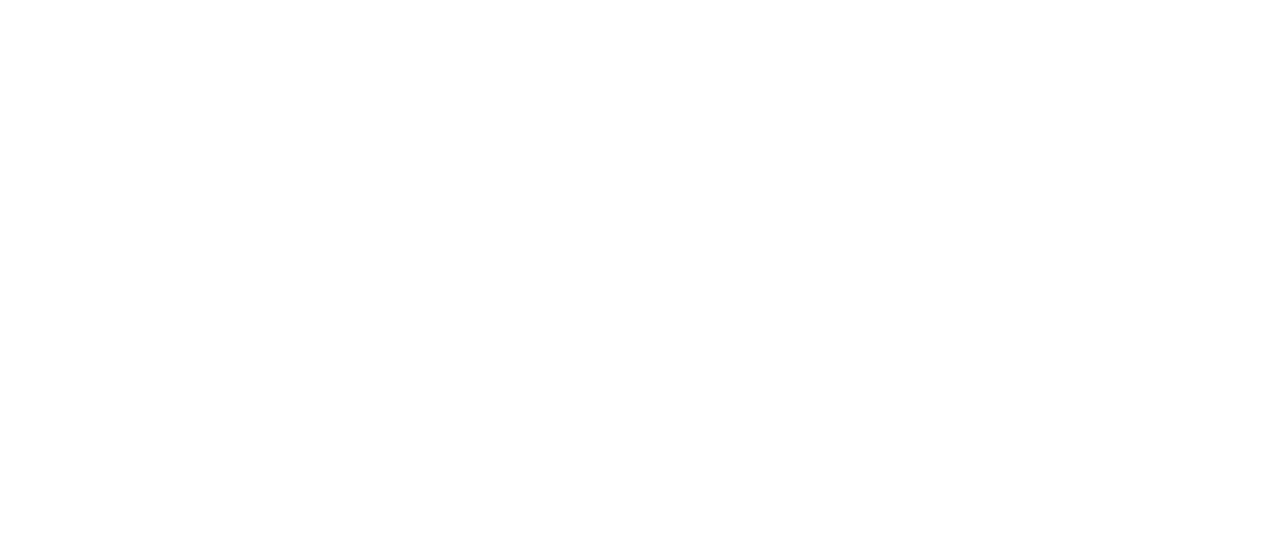
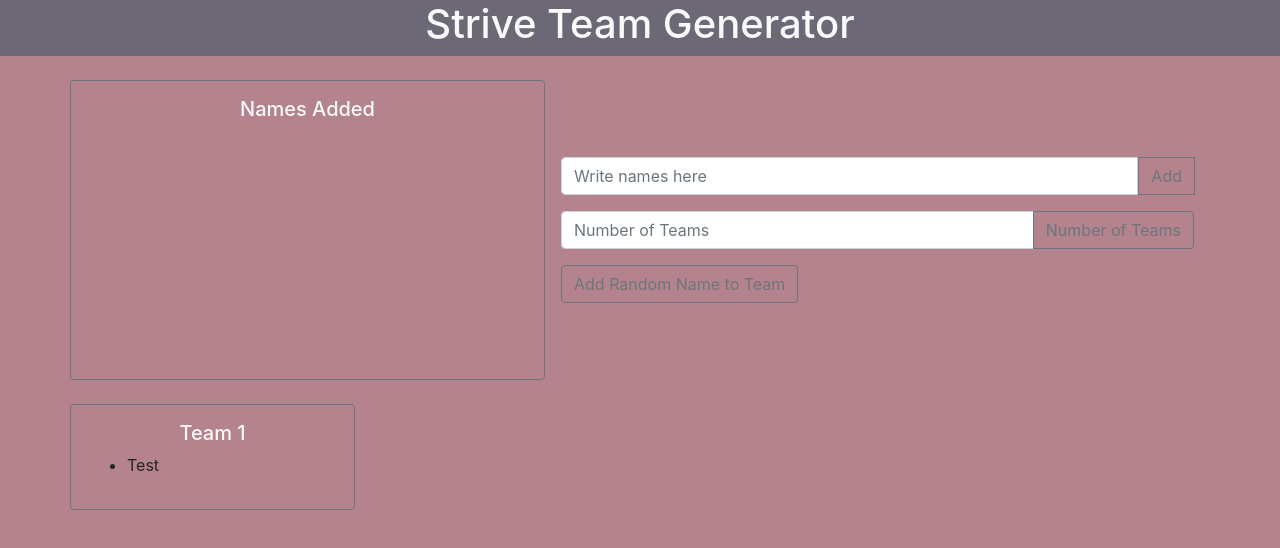
Before and after one commit to ASMahmood/M2-D4, a plain HTML site: page index.html in a window 1280 px wide. Drawn offline with nearby package versions, Linux system fonts and the light colour scheme.

Commit message:
Update_M2-D4
-Sorta works. Names are being appended to random teams. Need to change that so team size is equal

```diff
--- a/index.html
+++ b/index.html
@@ -11,24 +11,156 @@
 -->
 <html lang="en">
   <head>
-    <!-- Required meta tags -->
     <meta charset="utf-8" />
     <meta
       name="viewport"
       content="width=device-width, initial-scale=1, shrink-to-fit=no"
     />
 
-    <!-- Bootstrap CSS -->
     <link
       rel="stylesheet"
       href="https://stackpath.bootstrapcdn.com/bootstrap/4.3.1/css/bootstrap.min.css"
       integrity="sha384-ggOyR0iXCbMQv3Xipma34MD+dH/1fQ784/j6cY/iJTQUOhcWr7x9JvoRxT2MZw1T"
       crossorigin="anonymous"
     />
+
+    <title>Strive Team Generator</title>
+
+    <style>
+      body {
+        background-color: #b5838d;
+      }
+
+      .header {
+        background-color: #6d6875;
+      }
+
+      .names {
+        height: 300px;
+      }
+
+      .names ul {
+        list-style: none;
+      }
+    </style>
   </head>
   <body>
-    <!-- Optional JavaScript -->
-    <!-- jQuery first, then Popper.js, then Bootstrap JS -->
+    <header>
+      <div class="container-fluid">
+        <div class="row">
+          <div class="col-12 text-center text-light header">
+            <h1>Strive Team Generator</h1>
+          </div>
+        </div>
+      </div>
+    </header>
+
+    <div class="container my-4">
+      <div class="row names">
+        <div class="col-12 col-md-5 border border-secondary rounded p-3 overflow-auto">
+          <h5 class="text-center text-light">Names Added</h5>
+          <ul id="names-added">
+          </ul>
+        </div>
+        <div class="col-12 col-md-7 p-3 d-flex flex-column align-self-center">
+            <div class="input-group mb-3">
+                <input
+                  type="text"
+                  id="input-add-names"
+                  class="form-control"
+                  placeholder="Write names here"
+                  aria-label="Write names here"
+                  aria-describedby="button-addon1"
+                />
+                <div class="input-group-prepend">
+                  <button
+                    class="btn btn-outline-secondary"
+                    type="button"
+                    id="button-add-names"
+                    onclick="addNames()"
+                  >
+                    Add
+                  </button>
+                </div>
+            </div>
+            <div class="input-group mb-3">
+                <input type="number" class="form-control" id="number-of-teams" placeholder="Number of Teams" aria-label="Number of Teams" aria-describedby="button-addon2">
+                <div class="input-group-append">
+                  <button class="btn btn-outline-secondary" type="button" id="button-addon2" onclick="generateTables()">Number of Teams</button>
+                </div>
+            </div>
+            <div class="input-group mb-3>
+                <div class="input-group-append">
+                    <button class="btn btn-outline-secondary" type="button" id="button-addon2" onclick="addNametoTeam()">Add Random Name to Team</button>
+                  </div>
+            </div>
+        </div>
+      </div>
+    </div>
+    <div class="container" id="team-container">
+      <div class="row">
+        <div class="col-3 border border-secondary rounded p-3 overflow-auto">
+          <h5 class="text-center text-light">Team 1</h5>
+          <ul class="team"">
+            <li>Test</li>
+          </ul>
+        </div>
+      </div>
+    </div>
+    <script>
+        const addNames = function() {
+            let nameInput = document.querySelector("#input-add-names").value
+            let nameList = document.querySelector("#names-added")
+            let newName = document.createElement("li")
+            newName.innerText = nameInput
+            nameList.appendChild(newName)
+            nameInput = ""
+        }
+
+        const nameRandomizer = function() {
+            let nameArray = document.querySelectorAll("#names-added li")
+            let random = Math.floor(Math.random()*nameArray.length)
+
+            let nameList = document.querySelector("#names-added")
+            let randomName = nameArray[random].innerText
+            nameList.removeChild(nameArray[random])
+            nameArray = document.querySelectorAll("#names-added li")
+
+            console.log(randomName)
+            return randomName
+        }
+
+        const generateTables = function() {
+            let numbTables = document.querySelector("#number-of-teams").value
+            let teamsContainer = document.querySelector("#team-container")
+            teamsContainer.innerHTML = ""
+            let newRow = document.createElement("div")
+            newRow.classList.add("row")
+            for (let i = 0; i < numbTables; i++) {
+                let newCol = document.createElement("div")
+                newCol.classList.add("col-3", "border", "border-secondary", "rounded", "p-3", "overflow-auto")
+                let newTitle = document.createElement("h5")
+                newTitle.classList.add("text-center", "text-light")
+                newTitle.innerText = "Team " + (i + 1)
+                let newNames = document.createElement("ul")
+                newNames.classList.add("team")
+
+                newCol.appendChild(newTitle)
+                newCol.appendChild(newNames)
+                newRow.appendChild(newCol)
+            }
+            teamsContainer.appendChild(newRow)
+        }
+
+        const addNametoTeam = function() {
+            let newName = nameRandomizer()
+            let newLi = document.createElement("li")
+            newLi.innerText = newName
+            let teams = document.querySelectorAll(".team")
+            teams[Math.floor(Math.random()*teams.length)].appendChild(newLi)
+
+        }
+    </script>
     <script
       src="https://code.jquery.com/jquery-3.4.1.slim.min.js"
       integrity="sha384-J6qa4849blE2+poT4WnyKhv5vZF5SrPo0iEjwBvKU7imGFAV0wwj1yYfoRSJoZ+n"
```
